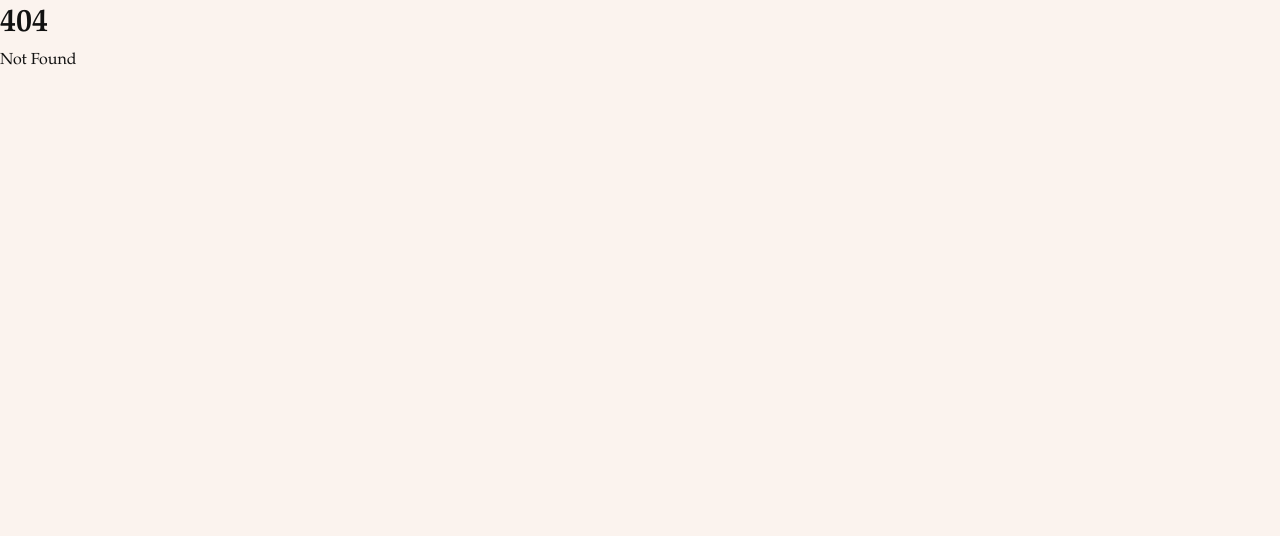
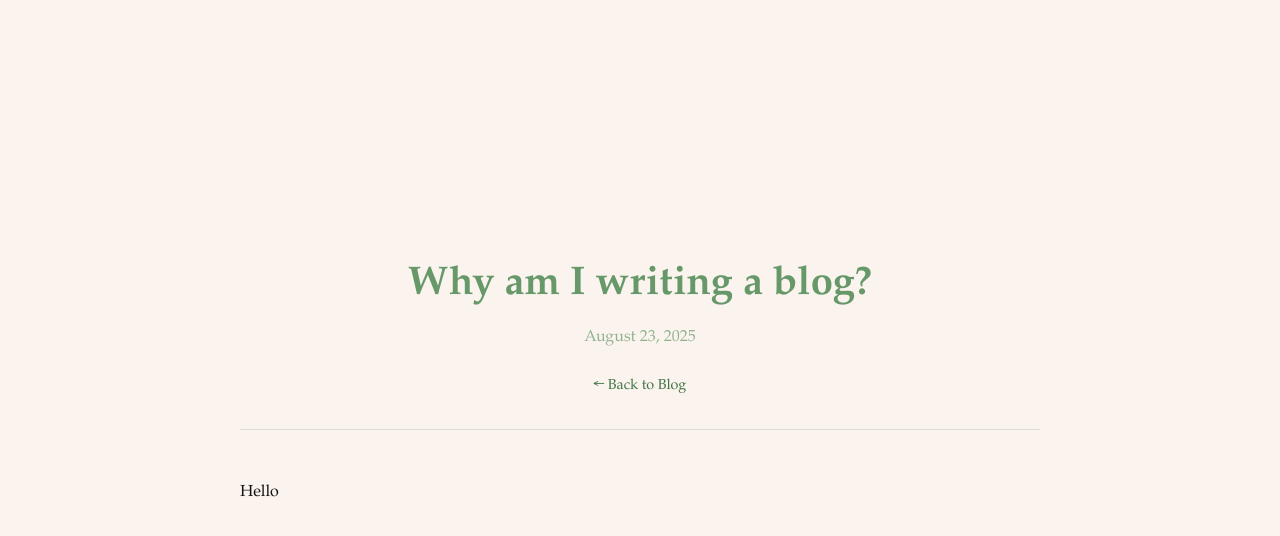
Before and after one commit to harmya/harmya.github.io, a SvelteKit app: page /blog/why in a window 1280 px wide. Before the commit this address had no page. Shown: the top 536 px of the page. Built offline with nearby package versions, Linux system fonts and the light colour scheme; a web font is replaced by a local one.

Commit message:
render a single blog

```diff
--- /dev/null
+++ b/src/lib/blog.ts
@@ -0,0 +1,69 @@
+import { marked } from 'marked';
+
+export interface BlogPost {
+  title: string;
+  subtitle: string;
+  date: string;
+  slug: string;
+  content: string;
+  html: string;
+}
+
+// Parse frontmatter from markdown content
+function parseFrontmatter(content: string): { frontmatter: any; content: string } {
+  const frontmatterRegex = /^---\s*\n([\s\S]*?)\n---\s*\n([\s\S]*)$/;
+  const match = content.match(frontmatterRegex);
+
+  if (!match) {
+    return { frontmatter: {}, content };
+  }
+
+  const frontmatterText = match[1];
+  const markdownContent = match[2];
+
+  // Simple YAML-like parser for frontmatter
+  const frontmatter: any = {};
+  frontmatterText.split('\n').forEach(line => {
+    const colonIndex = line.indexOf(':');
+    if (colonIndex > 0) {
+      const key = line.substring(0, colonIndex).trim();
+      const value = line.substring(colonIndex + 1).trim().replace(/^["']|["']$/g, '');
+      frontmatter[key] = value;
+    }
+  });
+
+  return { frontmatter, content: markdownContent };
+}
+
+
+export async function getBlogPosts(): Promise<BlogPost[]> {
+  const posts: BlogPost[] = [];
+
+  // Import all markdown files from the posts directory
+  const postModules = import.meta.glob('/src/posts/*.md', { as: 'raw' });
+
+  for (const [path, loader] of Object.entries(postModules)) {
+    const content = await loader() as string;
+    const { frontmatter, content: markdownContent } = parseFrontmatter(content);
+
+    const post: BlogPost = {
+      title: frontmatter.title || 'Untitled',
+      subtitle: frontmatter.subtitle || '',
+      date: frontmatter.date || '',
+      slug: frontmatter.slug || path.split('/').pop()?.replace('.md', '') || '',
+      content: markdownContent,
+      html: await marked(markdownContent)
+    };
+
+    posts.push(post);
+  }
+
+  // Sort posts by date (newest first)
+  return posts.sort((a, b) => new Date(b.date).getTime() - new Date(a.date).getTime());
+}
+
+// Get a single blog post by slug
+export async function getBlogPost(slug: string): Promise<BlogPost | null> {
+  const posts = await getBlogPosts();
+  return posts.find(post => post.slug === slug) || null;
+}
--- /dev/null
+++ b/src/posts/start.md
@@ -0,0 +1,8 @@
+---
+title: "Why am I writing a blog?"
+subtitle: ""
+date: "2025-08-23"
+slug: "why"
+---
+
+Hello
--- a/src/routes/blog/+page.svelte
+++ b/src/routes/blog/+page.svelte
@@ -1,40 +1,21 @@
 <script lang="ts">
-  import { fade } from 'svelte/transition';
-  import ParticleCanvas from '$lib/ParticleCanvas.svelte';
+  import { fade } from "svelte/transition";
+  import ParticleCanvas from "$lib/ParticleCanvas.svelte";
+  import { getBlogPosts, type BlogPost } from "$lib/blog.js";
+  import { onMount } from "svelte";
 
-  // Sample blog posts data
-  const posts = [
-    {
-      id: 1,
-      title: "Building GPU Programming Platforms",
-      subtitle: "Lessons learned from creating Tensara and working with distributed systems",
-      date: "2024-01-15"
-    },
-    {
-      id: 2,
-      title: "Machine Learning in Healthcare",
-      subtitle: "Training NER models and LLM agents for medical document processing",
-      date: "2023-12-08"
-    },
-    {
-      id: 3,
-      title: "Teaching Algorithms at Scale",
-      subtitle: "Reflections from being Head TA for CS381 at Purdue University",
-      date: "2023-11-22"
-    },
-    {
-      id: 4,
-      title: "XAI for Injury Classification",
-      subtitle: "Research on explainable AI models for medical injury prediction",
-      date: "2023-10-10"
-    },
-    {
-      id: 5,
-      title: "Human-Computer Interaction",
-      subtitle: "Designing better recommender systems through user research",
-      date: "2023-09-15"
+  let posts: BlogPost[] = [];
+  let loading = true;
+
+  onMount(async () => {
+    try {
+      posts = await getBlogPosts();
+    } catch (error) {
+      console.error("Failed to load blog posts:", error);
+    } finally {
+      loading = false;
     }
-  ];
+  });
 </script>
 
 <svelte:head>
@@ -43,25 +24,34 @@
 </svelte:head>
 
 <div class="container" in:fade={{ duration: 100 }}>
-  <ParticleCanvas />
-
   <main>
     <div class="content" transition:fade={{ duration: 200 }}>
       <h1>Blog</h1>
 
+      {#if loading}
+        <div class="loading">Loading posts...</div>
+      {:else}
         <div class="posts">
           {#each posts as post}
-          <article class="post" transition:fade={{ duration: 200, delay: 100 }}>
+            <article
+              class="post"
+              transition:fade={{ duration: 200, delay: 100 }}
+            >
+              <a href="/blog/{post.slug}" class="post-link">
                 <h2 class="post-title">{post.title}</h2>
                 <p class="post-subtitle">{post.subtitle}</p>
-            <time class="post-date">{new Date(post.date).toLocaleDateString('en-US', {
-              year: 'numeric',
-              month: 'long',
-              day: 'numeric'
-            })}</time>
+                <time class="post-date"
+                  >{new Date(post.date).toLocaleDateString("en-US", {
+                    year: "numeric",
+                    month: "long",
+                    day: "numeric",
+                  })}</time
+                >
+              </a>
             </article>
           {/each}
         </div>
+      {/if}
     </div>
   </main>
 </div>
@@ -88,7 +78,8 @@
   }
 
   .content {
-    max-width: 800px;
+    max-width: 75vw;
+    min-height: 75vh;
     text-align: center;
     backdrop-filter: blur(5px);
     background: #fbf3ee;
@@ -130,7 +121,7 @@
     display: flex;
     flex-direction: column;
     gap: 2rem;
-    text-align: left;
+    text-align: center;
   }
 
   .post {
@@ -171,6 +162,24 @@
     opacity: 0.7;
   }
 
+  .loading {
+    color: var(--text-color);
+    font-size: 1.1rem;
+    text-align: center;
+    padding: 2rem;
+    opacity: 0.7;
+  }
+
+  .post-link {
+    text-decoration: none;
+    color: inherit;
+    display: block;
+  }
+
+  .post-link:hover .post-title {
+    color: #2c4f2e;
+  }
+
   @media (max-width: 600px) {
     .post-title {
       font-size: 1.25rem;
--- /dev/null
+++ b/src/routes/blog/[slug]/+page.svelte
@@ -0,0 +1,271 @@
+<script lang="ts">
+  import { fade } from "svelte/transition";
+
+  import { getBlogPost, type BlogPost } from "$lib/blog.js";
+  import { onMount } from "svelte";
+  import { page } from "$app/stores";
+  import ParticleCanvas from "$lib/ParticleCanvas.svelte";
+
+  let post: BlogPost | null = null;
+  let loading = true;
+  let notFound = false;
+  onMount(async () => {
+    try {
+      const slug = $page.params.slug;
+      post = await getBlogPost(slug);
+      if (!post) {
+        notFound = true;
+      }
+    } catch (error) {
+      console.error("Failed to load blog post:", error);
+      notFound = true;
+    } finally {
+      loading = false;
+    }
+  });
+</script>
+
+<svelte:head>
+  <title
+    >{post ? `${post.title} - Harmya Bhatt` : "Blog Post - Harmya Bhatt"}</title
+  >
+  <meta
+    name="description"
+    content={post?.subtitle || "Blog post by Harmya Bhatt"}
+  />
+</svelte:head>
+
+<div class="container" in:fade={{ duration: 100 }}>
+  <main>
+    <div class="content" transition:fade={{ duration: 200 }}>
+      {#if loading}
+        <div class="loading">Loading post...</div>
+      {:else if notFound}
+        <div class="not-found">
+          <h1>Post Not Found</h1>
+          <p>The blog post you're looking for doesn't exist.</p>
+          <a href="/blog" class="back-link">← Back to Blog</a>
+        </div>
+      {:else if post}
+        <article class="post">
+          <header class="post-header">
+            <h1 class="post-title">{post.title}</h1>
+            <p class="post-subtitle">{post.subtitle}</p>
+            <time class="post-date">
+              {new Date(post.date).toLocaleDateString("en-US", {
+                year: "numeric",
+                month: "long",
+                day: "numeric",
+              })}
+            </time>
+            <a href="/blog" class="back-link">← Back to Blog</a>
+          </header>
+
+          <div class="post-content">
+            {@html post.html}
+          </div>
+        </article>
+      {/if}
+    </div>
+  </main>
+</div>
+
+<style>
+  .container {
+    position: relative;
+    min-height: 100vh;
+    width: 100vw;
+    z-index: 1;
+    display: flex;
+    align-items: center;
+    justify-content: center;
+    background-color: var(--background-color);
+  }
+
+  main {
+    flex: 1;
+    display: flex;
+    align-items: center;
+    justify-content: center;
+    padding: 2rem;
+    width: 100%;
+  }
+
+  .content {
+    max-width: 75vw;
+    text-align: center;
+    backdrop-filter: blur(5px);
+    background: #fbf3ee;
+    padding-left: 3rem;
+    padding-right: 3rem;
+    padding-top: 2.5rem;
+    padding-bottom: 3rem;
+    margin: auto;
+    display: flex;
+    flex-direction: column;
+    align-items: center;
+    justify-content: flex-start;
+    box-sizing: border-box;
+    width: 100%;
+  }
+
+  @media (max-width: 600px) {
+    .content {
+      max-width: 108vw;
+      min-width: 0;
+      padding: 1.2rem 0.5rem 2rem 0.5rem;
+    }
+    main {
+      padding: 0.5rem;
+    }
+  }
+
+  .loading,
+  .not-found {
+    color: var(--text-color);
+    font-size: 1.1rem;
+    text-align: center;
+    padding: 2rem;
+    opacity: 0.7;
+  }
+
+  .post {
+    width: 100%;
+    max-width: 800px;
+  }
+
+  .post-header {
+    text-align: center;
+    margin-bottom: 3rem;
+    padding-bottom: 2rem;
+    border-bottom: 1px solid rgba(102, 152, 105, 0.2);
+  }
+
+  .post-title {
+    font-family: var(--font-family-serif);
+    color: #669869;
+    font-size: 2.5rem;
+    font-weight: 800;
+    margin-bottom: 1rem;
+    line-height: 1.2;
+  }
+
+  .post-subtitle {
+    color: var(--text-color);
+    font-size: 1.2rem;
+    line-height: 1.6;
+    margin-bottom: 1rem;
+    opacity: 0.8;
+  }
+
+  .post-date {
+    color: #669869;
+    font-size: 1rem;
+    font-weight: 500;
+    opacity: 0.7;
+    display: block;
+    margin-bottom: 1.5rem;
+  }
+
+  .back-link {
+    color: #417645;
+    text-decoration: none;
+    font-size: 0.9rem;
+    transition: color 0.2s ease;
+  }
+
+  .back-link:hover {
+    color: #2c4f2e;
+  }
+
+  .post-content {
+    text-align: left;
+    line-height: 1.8;
+    color: var(--text-color);
+  }
+
+  .post-content :global(h1) {
+    font-family: var(--font-family-serif);
+    color: #417645;
+    font-size: 2rem;
+    margin: 2rem 0 1rem 0;
+    line-height: 1.3;
+  }
+
+  .post-content :global(h2) {
+    font-family: var(--font-family-serif);
+    color: #417645;
+    font-size: 1.5rem;
+    margin: 1.5rem 0 0.75rem 0;
+    line-height: 1.3;
+  }
+
+  .post-content :global(h3) {
+    font-family: var(--font-family-serif);
+    color: #417645;
+    font-size: 1.25rem;
+    margin: 1.25rem 0 0.5rem 0;
+    line-height: 1.3;
+  }
+
+  .post-content :global(p) {
+    margin-bottom: 1.5rem;
+  }
+
+  .post-content :global(ul),
+  .post-content :global(ol) {
+    margin-bottom: 1.5rem;
+    padding-left: 2rem;
+  }
+
+  .post-content :global(li) {
+    margin-bottom: 0.5rem;
+  }
+
+  .post-content :global(strong) {
+    font-weight: 700;
+    color: #417645;
+  }
+
+  .post-content :global(code) {
+    background: rgba(102, 152, 105, 0.1);
+    padding: 0.2rem 0.4rem;
+    border-radius: 3px;
+    font-family: "Courier New", monospace;
+    font-size: 0.9em;
+  }
+
+  .post-content :global(pre) {
+    background: rgba(102, 152, 105, 0.1);
+    padding: 1rem;
+    border-radius: 5px;
+    overflow-x: auto;
+    margin: 1.5rem 0;
+  }
+
+  .post-content :global(blockquote) {
+    border-left: 3px solid #669869;
+    padding-left: 1.5rem;
+    margin: 1.5rem 0;
+    font-style: italic;
+    opacity: 0.8;
+  }
+
+  @media (max-width: 600px) {
+    .post-title {
+      font-size: 2rem;
+    }
+
+    .post-subtitle {
+      font-size: 1rem;
+    }
+
+    .post-content :global(h1) {
+      font-size: 1.5rem;
+    }
+
+    .post-content :global(h2) {
+      font-size: 1.25rem;
+    }
+  }
+</style>
```
Lines whose indentation alone changed are shown as unchanged.
